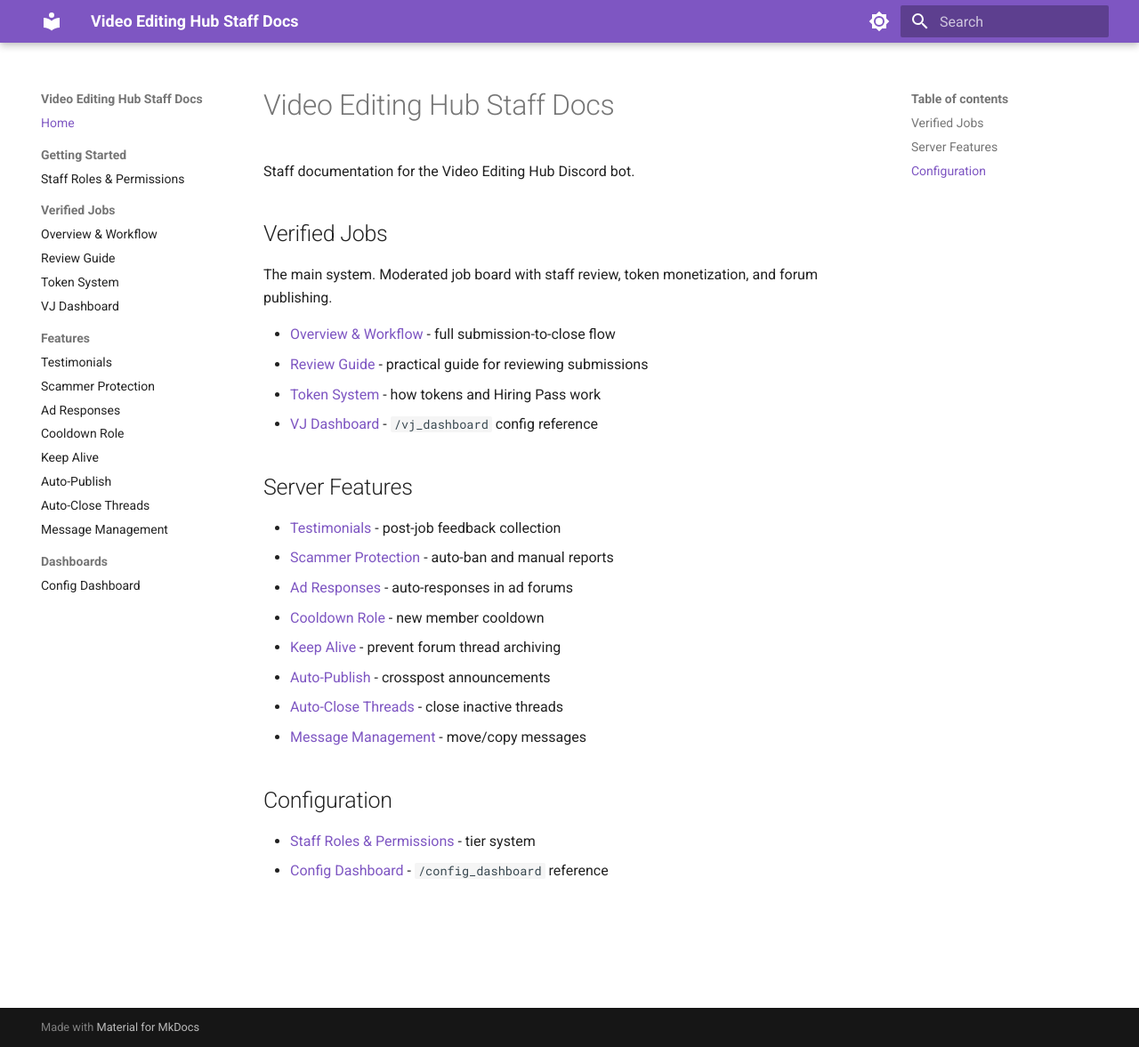
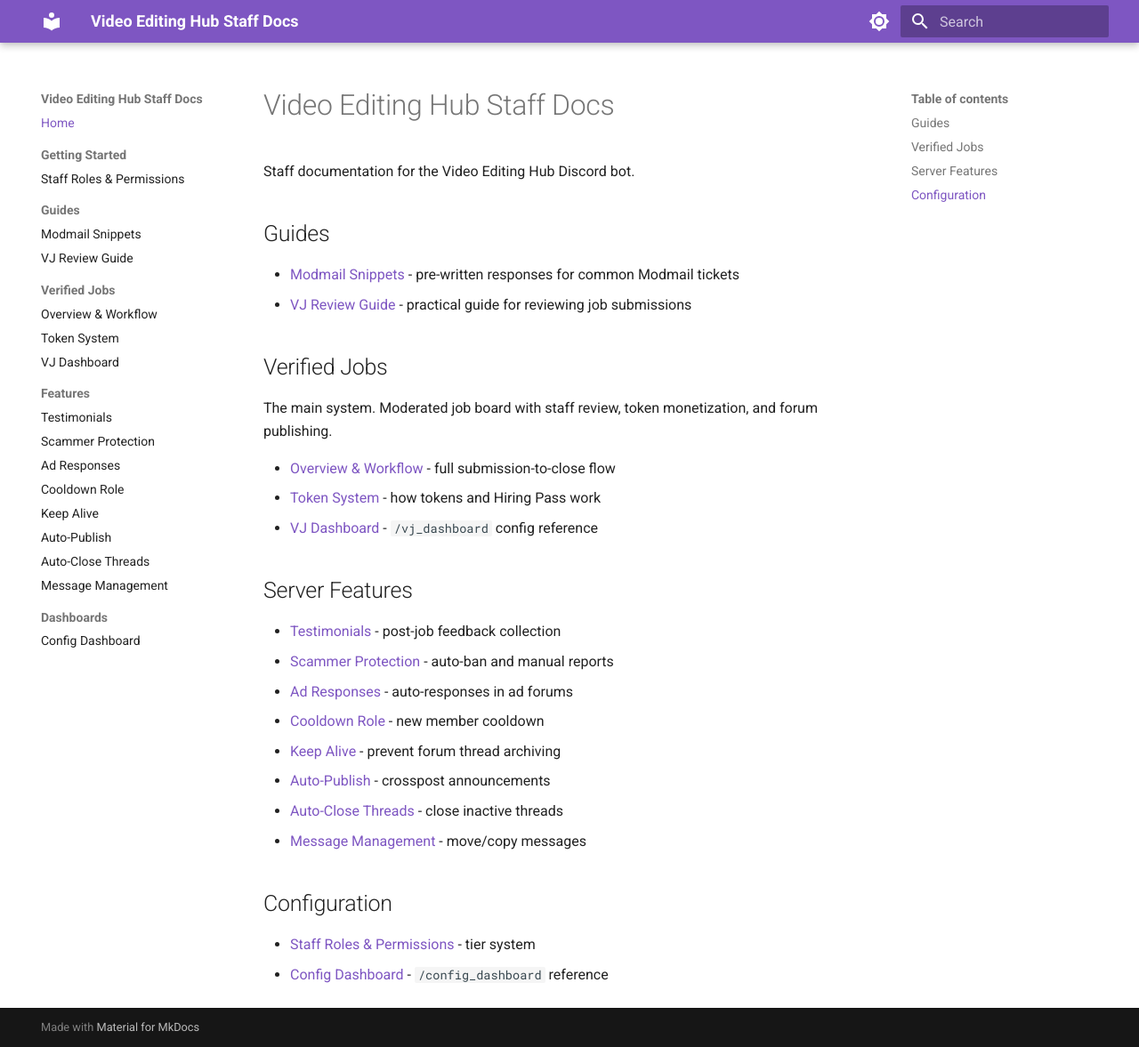
Before and after one commit to demigodmode/VideoEditingHubDocs, an MkDocs documentation site: the page built from docs/index.md, in a window 1280 px wide and 1177 px high. Shown: the whole window at 89% size. Built offline with MkDocs 1.6.1 and Material for MkDocs 9.7.7, drawn with Linux system fonts in a browser that asks for light colours.

Commit message:
add modmail snippets guide

```diff
--- a/docs/index.md
+++ b/docs/index.md
@@ -1,13 +1,17 @@
 # Video Editing Hub Staff Docs
 
 Staff documentation for the Video Editing Hub Discord bot.
+
+## Guides
+
+- [Modmail Snippets](guides/modmail-snippets.md) - pre-written responses for common Modmail tickets
+- [VJ Review Guide](guides/review-guide.md) - practical guide for reviewing job submissions
 
 ## Verified Jobs
 
 The main system. Moderated job board with staff review, token monetization, and forum publishing.
 
 - [Overview & Workflow](features/verified-jobs.md) - full submission-to-close flow
-- [Review Guide](guides/review-guide.md) - practical guide for reviewing submissions
 - [Token System](features/token-system.md) - how tokens and Hiring Pass work
 - [VJ Dashboard](dashboards/vj-dashboard.md) - `/vj_dashboard` config reference
 
--- a/mkdocs.yml
+++ b/mkdocs.yml
@@ -41,9 +41,11 @@ nav:
   - Home: index.md
   - Getting Started:
       - Staff Roles & Permissions: getting-started/permissions.md
+  - Guides:
+      - Modmail Snippets: guides/modmail-snippets.md
+      - VJ Review Guide: guides/review-guide.md
   - Verified Jobs:
       - Overview & Workflow: features/verified-jobs.md
-      - Review Guide: guides/review-guide.md
       - Token System: features/token-system.md
       - VJ Dashboard: dashboards/vj-dashboard.md
   - Features:
```
Also changed, not shown: docs/guides/modmail-snippets.md (added, +64 -0 lines).
